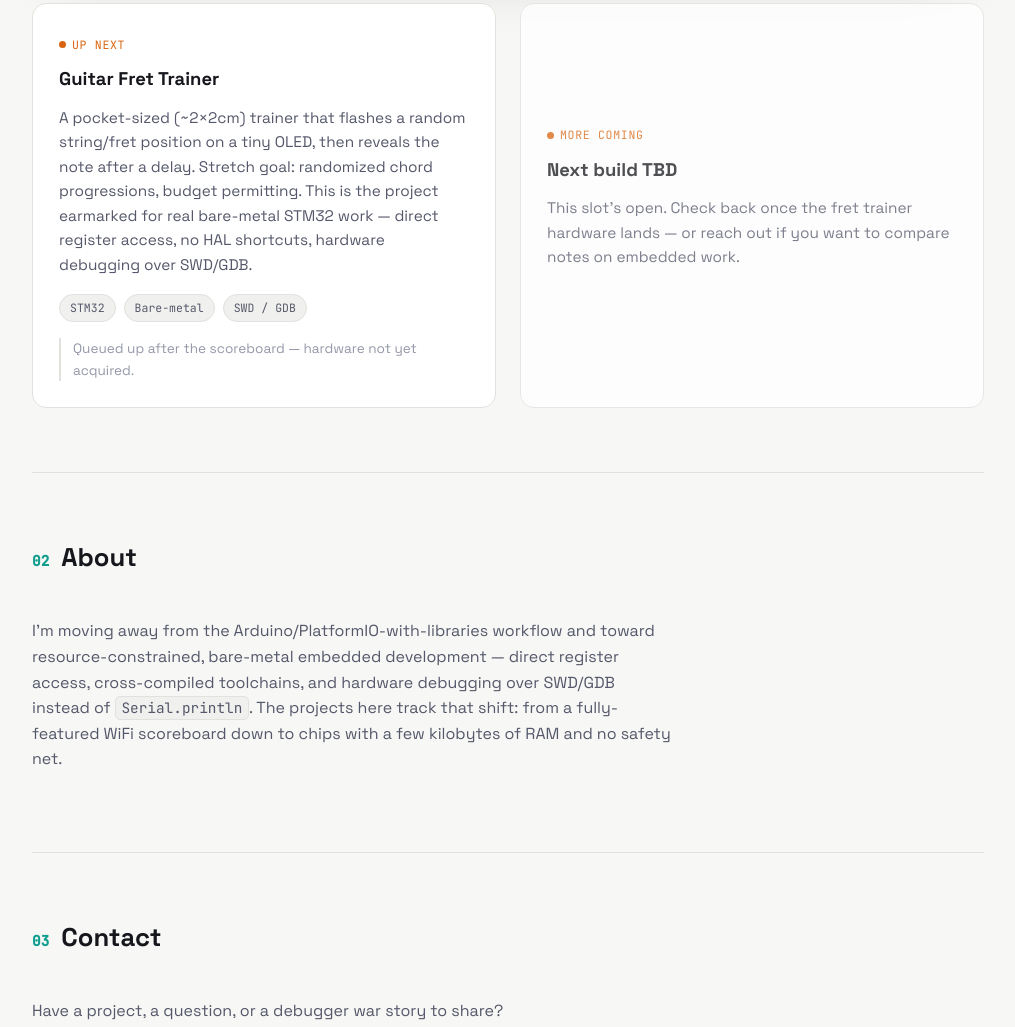
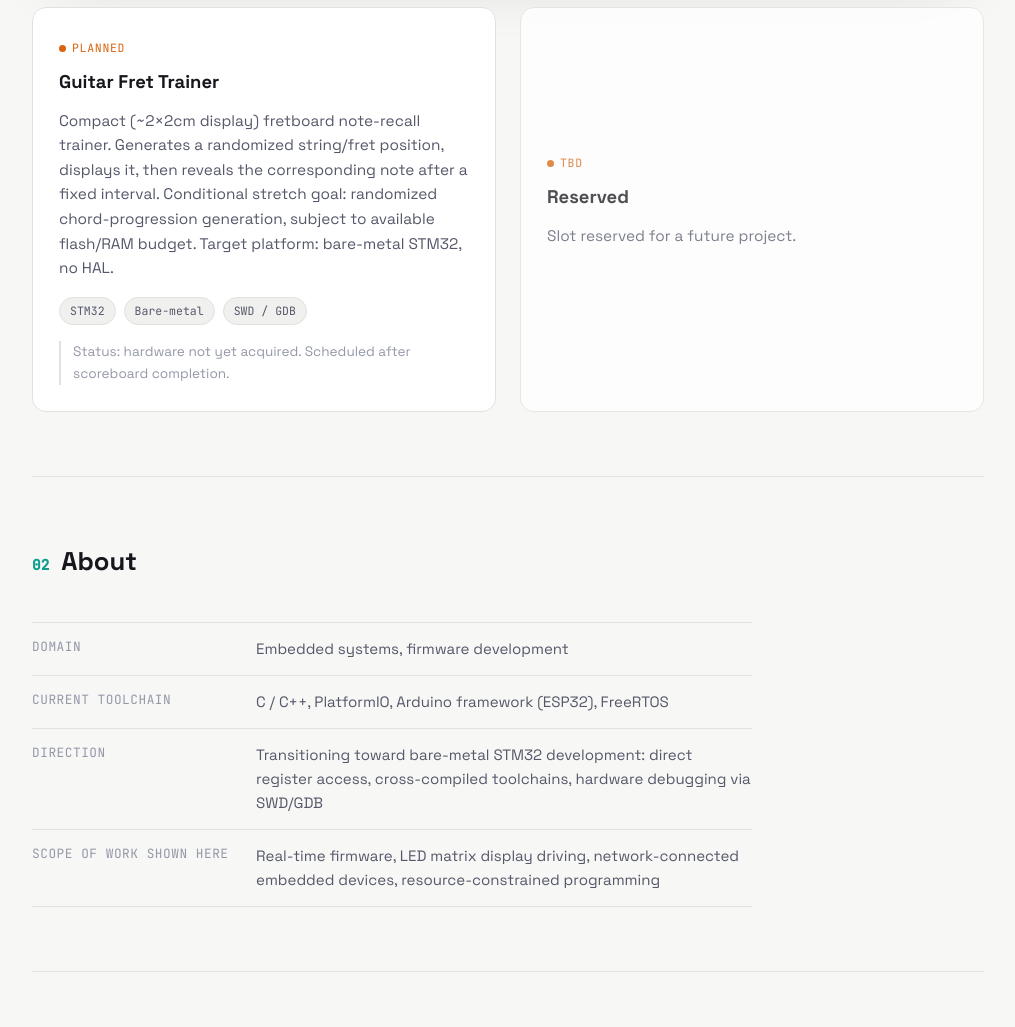
Before and after one commit to mikeladderbush/portfolio-site, a plain HTML site: page index.html in a window 1280 px wide. Shown: the part 1531-2558 px from the top of the page, without its empty margins (132-1147 px from the left). Drawn offline with Linux system fonts and the light colour scheme.

Commit message:
Rewrite copy in formal technical/spec-sheet register

```diff
--- a/index.html
+++ b/index.html
@@ -36,13 +36,13 @@
     <p class="eyebrow">// embedded systems &amp; firmware</p>
     <h1>Michael Ladderbush</h1>
     <p class="hero-sub">
-      I build things that live on bare metal — LED matrices, microcontrollers, and the
-      firmware that keeps them honest. Currently trading Arduino conveniences for
-      register-level control and a real debugger.
+      Embedded systems portfolio. Focus areas: real-time firmware (FreeRTOS), LED matrix
+      display drivers, RESTful API integration on microcontrollers, and bare-metal
+      programming on resource-constrained targets.
     </p>
     <div class="hero-actions">
-      <a href="#projects" class="btn btn-primary">See projects</a>
-      <a href="#contact" class="btn btn-ghost">Get in touch</a>
+      <a href="#projects" class="btn btn-primary">Projects</a>
+      <a href="#contact" class="btn btn-ghost">Contact</a>
     </div>
     <div class="hero-tags">
       <span>C / C++</span>
@@ -67,12 +67,11 @@
         <p class="project-status live">Active build</p>
         <h3>NBA Scoreboard</h3>
         <p class="project-desc">
-          A live NBA scoreboard driven by an ESP32 MatrixPortal and a 64×32 HUB75 RGB LED matrix.
-          Game logic runs as a set of FreeRTOS tasks — polling the game-stats API, syncing the clock,
-          and serving the on-device config server all run concurrently instead of a single blocking
-          loop. The display pipeline sits on Adafruit's Protomatter driver, and the whole thing was
-          first prototyped in CircuitPython to nail down rendering and game-state logic before being
-          ported to C++/PlatformIO for the production firmware.
+          Live NBA scoreboard driven by an ESP32 MatrixPortal and a 64×32 HUB75 RGB LED matrix.
+          Game-stats polling, clock synchronization, and the on-device config server each run as
+          independent FreeRTOS tasks rather than a single blocking loop. Display output is handled
+          by Adafruit's Protomatter driver. Display rendering and game-state logic were initially
+          prototyped in CircuitPython, then ported to C++/PlatformIO for the production build.
         </p>
         <ul class="project-facts">
           <li>FreeRTOS tasks for polling, clock sync, and the control server</li>
@@ -94,26 +93,25 @@
     <div class="project-grid">
 
       <article class="project card">
-        <p class="project-status idea">Up next</p>
+        <p class="project-status idea">Planned</p>
         <h3>Guitar Fret Trainer</h3>
         <p class="project-desc">
-          A pocket-sized (~2×2cm) trainer that flashes a random string/fret position on a tiny
-          OLED, then reveals the note after a delay. Stretch goal: randomized chord progressions,
-          budget permitting. This is the project earmarked for real bare-metal STM32 work —
-          direct register access, no HAL shortcuts, hardware debugging over SWD/GDB.
+          Compact (~2×2cm display) fretboard note-recall trainer. Generates a randomized
+          string/fret position, displays it, then reveals the corresponding note after a
+          fixed interval. Conditional stretch goal: randomized chord-progression generation,
+          subject to available flash/RAM budget. Target platform: bare-metal STM32, no HAL.
         </p>
         <div class="project-tags">
           <span>STM32</span><span>Bare-metal</span><span>SWD / GDB</span>
         </div>
-        <p class="project-note">Queued up after the scoreboard — hardware not yet acquired.</p>
+        <p class="project-note">Status: hardware not yet acquired. Scheduled after scoreboard completion.</p>
       </article>
 
       <article class="project card card-more">
-        <p class="project-status idea">More coming</p>
-        <h3>Next build TBD</h3>
+        <p class="project-status idea">TBD</p>
+        <h3>Reserved</h3>
         <p class="project-desc">
-          This slot's open. Check back once the fret trainer hardware lands — or reach out if you
-          want to compare notes on embedded work.
+          Slot reserved for a future project.
         </p>
       </article>
 
@@ -122,25 +120,23 @@
 
   <section id="about" class="about">
     <h2 class="section-title"><span class="num">02</span> About</h2>
-    <p>
-      I'm moving away from the Arduino/PlatformIO-with-libraries workflow and toward
-      resource-constrained, bare-metal embedded development — direct register access,
-      cross-compiled toolchains, and hardware debugging over SWD/GDB instead of
-      <code>Serial.println</code>. The projects here track that shift: from a fully-featured
-      WiFi scoreboard down to chips with a few kilobytes of RAM and no safety net.
-    </p>
+    <dl class="spec-sheet">
+      <div><dt>Domain</dt><dd>Embedded systems, firmware development</dd></div>
+      <div><dt>Current toolchain</dt><dd>C / C++, PlatformIO, Arduino framework (ESP32), FreeRTOS</dd></div>
+      <div><dt>Direction</dt><dd>Transitioning toward bare-metal STM32 development: direct register access, cross-compiled toolchains, hardware debugging via SWD/GDB</dd></div>
+      <div><dt>Scope of work shown here</dt><dd>Real-time firmware, LED matrix display driving, network-connected embedded devices, resource-constrained programming</dd></div>
+    </dl>
   </section>
 
   <section id="contact" class="contact">
     <h2 class="section-title"><span class="num">03</span> Contact</h2>
-    <p>Have a project, a question, or a debugger war story to share?</p>
     <a class="btn btn-primary" href="mailto:mikeladderbush@gmail.com">mikeladderbush@gmail.com</a>
   </section>
 
 </main>
 
 <footer class="site-footer">
-  <p>Built with plain HTML/CSS/JS — no framework, no build step. © <span id="year"></span> Michael Ladderbush.</p>
+  <p>Built with HTML/CSS/JS, no framework. © <span id="year"></span> Michael Ladderbush.</p>
 </footer>
 
 <script src="script.js"></script>
--- a/styles.css
+++ b/styles.css
@@ -327,6 +327,34 @@ section { padding: 64px 0; border-top: 1px solid var(--border); }
 .contact { text-align: left; }
 .contact .btn { margin-top: 16px; }
 
+.spec-sheet {
+  margin: 0;
+  border-top: 1px solid var(--border);
+  max-width: 720px;
+}
+.spec-sheet > div {
+  display: grid;
+  grid-template-columns: 200px 1fr;
+  gap: 24px;
+  padding: 14px 0;
+  border-bottom: 1px solid var(--border);
+}
+.spec-sheet dt {
+  font-family: var(--font-mono);
+  font-size: 0.8rem;
+  color: var(--text-faint);
+  text-transform: uppercase;
+  letter-spacing: 0.04em;
+}
+.spec-sheet dd {
+  margin: 0;
+  color: var(--text-dim);
+  font-size: 0.94rem;
+}
+@media (max-width: 600px) {
+  .spec-sheet > div { grid-template-columns: 1fr; gap: 4px; }
+}
+
 .site-footer {
   border-top: 1px solid var(--border);
   padding: 32px 24px 48px;
```
